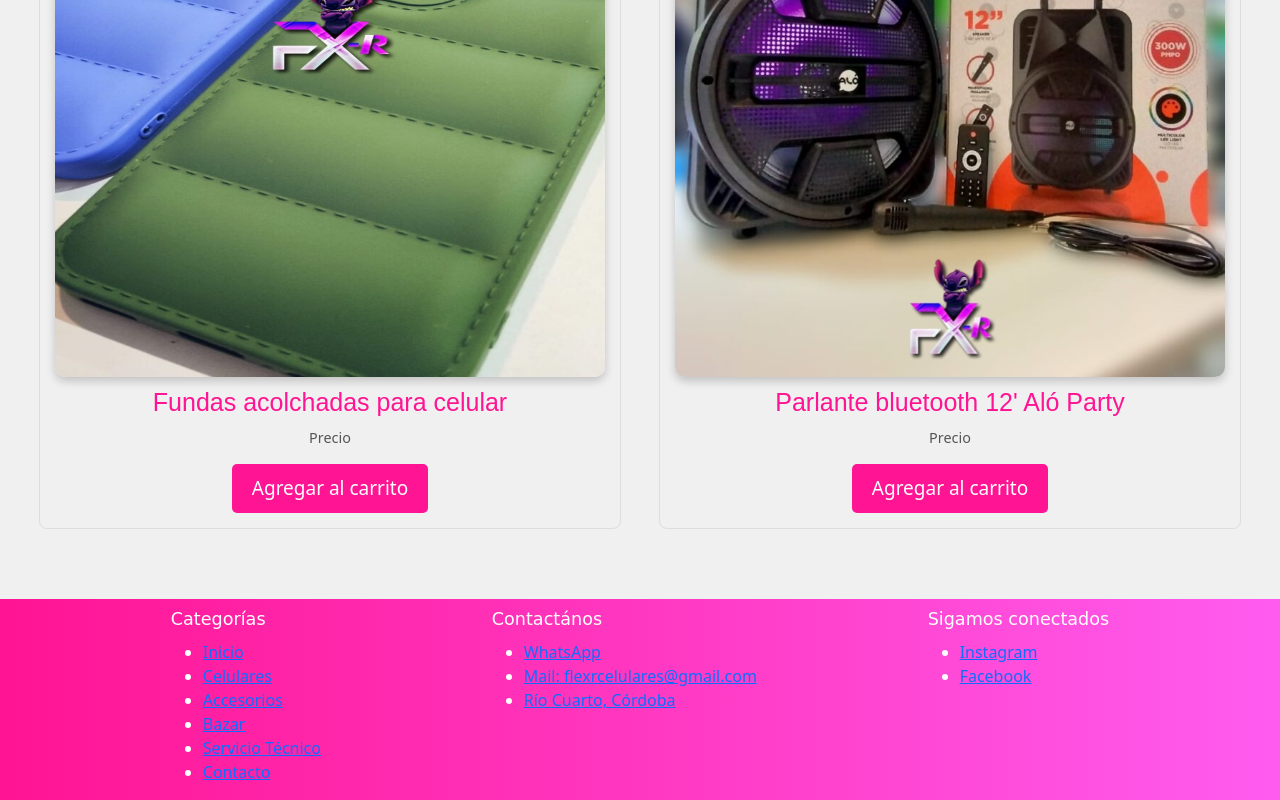
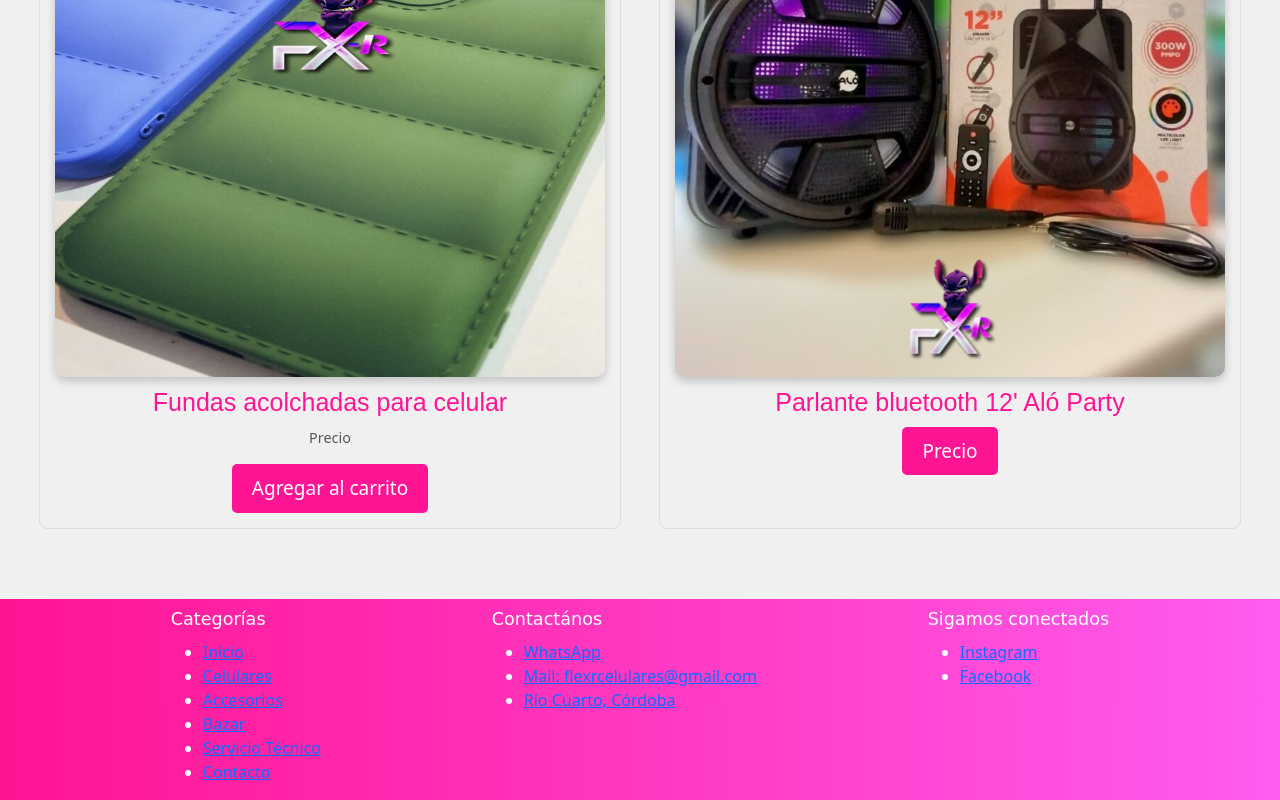
Before and after one commit to patriciorotger/Flex-R-Celulares, a plain HTML site: page proyectos/index.html in a window 1280 px wide. Shown: the part 5140-5940 px from the top of the page. Drawn offline with Linux system fonts and the light colour scheme.

Commit message:
Cambio de button

```diff
--- a/proyectos/index.html
+++ b/proyectos/index.html
@@ -78,8 +78,7 @@
                                 <article class="article6">
                                     <img src="img/inicio/productos/parlante.jpg" class="img6" alt="parlante bluetooth">
                                         <h4>Parlante bluetooth 12' Aló Party</h4>
-                                            <p>Precio</p>
-                                                <button>Agregar al carrito</button>
+                                            <button>Precio</button>
                                 </article>
                             </div>
                     </section>
```
